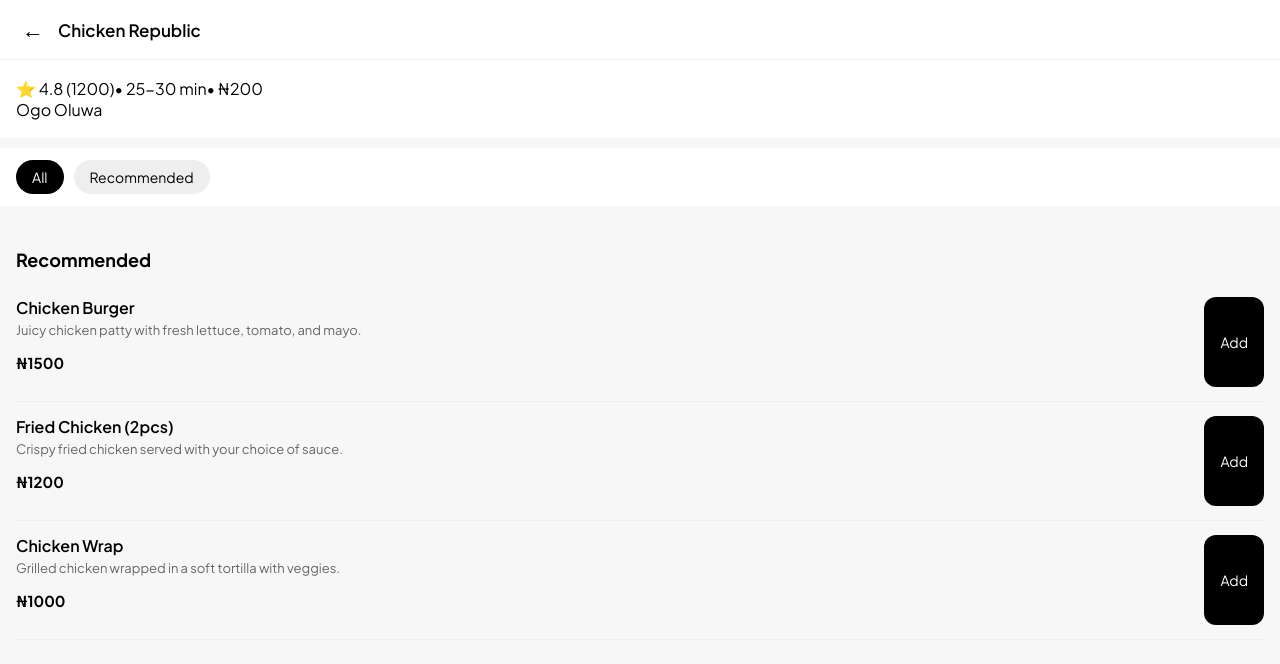
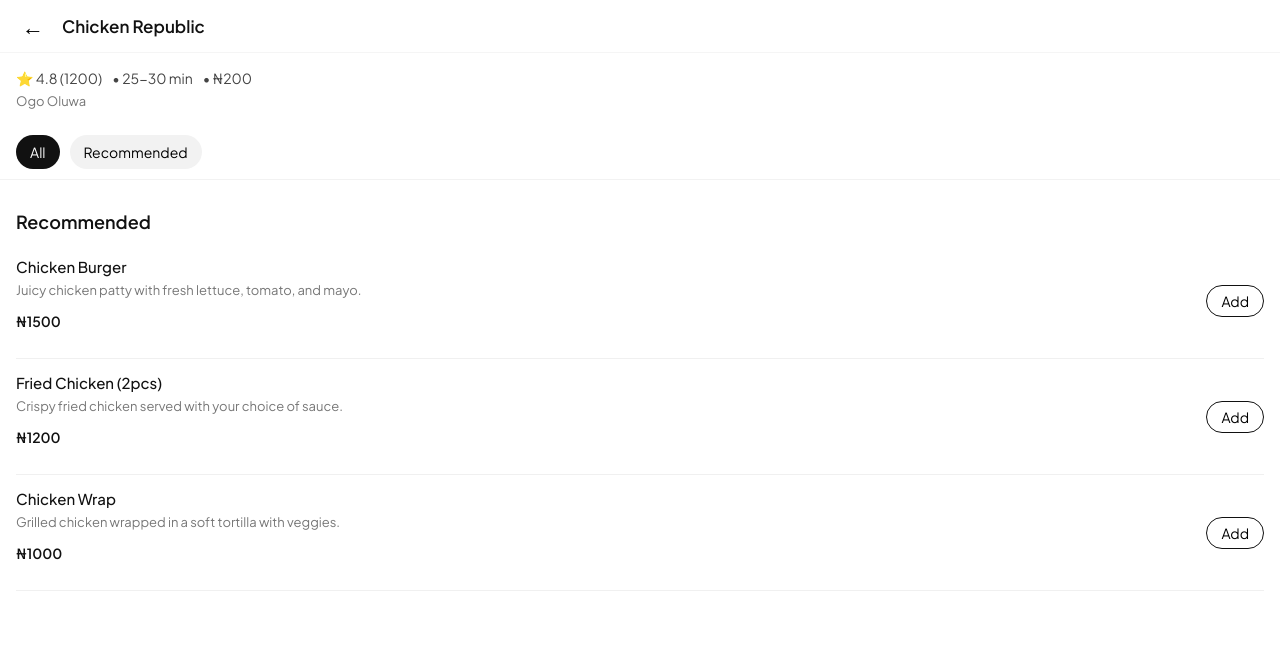
Before and after one commit to ay30bg/droppa, a React (Create React App) app: page /details/1 in a window 1280 px wide. Shown: the top 664 px of the page. Built offline with nearby package versions, Linux system fonts and the light colour scheme.

Commit message:
Update restaurantdetails.css

```diff
--- a/src/styles/restaurantdetails.css
+++ b/src/styles/restaurantdetails.css
@@ -1,35 +1,33 @@
-/* GLOBAL PAGE */
+/* ================= BASE ================= */
 .cd-page {
   height: 100vh;
   overflow-y: auto;
-  background: #f7f7f7;
+  background: #ffffff;
   font-family: -apple-system, BlinkMacSystemFont, "Inter", sans-serif;
-  padding-bottom: 90px;
+  padding-bottom: 96px;
+  color: #111;
 }
 
-/* HEADER */
+/* ================= HEADER ================= */
 .cd-header {
   position: sticky;
   top: 0;
-  z-index: 30;
+  z-index: 50;
   display: flex;
   align-items: center;
+  gap: 12px;
   padding: 14px 16px;
-  background: #fff;
-  transition: all 0.25s ease-in-out;
-  border-bottom: 1px solid #eee;
-}
-
-.cd-header.shrunk {
-  padding: 8px 16px;
+  background: rgba(255, 255, 255, 0.95);
+  backdrop-filter: blur(12px);
+  border-bottom: 1px solid rgba(0, 0, 0, 0.04);
 }
 
 .cd-back {
+  border: none;
   background: none;
-  border: none;
   font-size: 22px;
-  margin-right: 8px;
   cursor: pointer;
+  line-height: 1;
 }
 
 .cd-title {
@@ -37,211 +35,175 @@
   font-weight: 600;
 }
 
-/* RESTAURANT INFO CONTAINER */
+/* ================= REST INFO ================= */
 .cd-rest-info {
-  padding: 18px 16px;
-  background: #fff;
-  margin-bottom: 10px;
+  padding: 16px;
 }
 
-/* ⭐ Rating | ETA | Delivery Fee */
-.cd-sub-info {
+.cd-meta {
   display: flex;
-  align-items: center;
-  gap: 6px;
+  gap: 10px;
   font-size: 14px;
-  font-weight: 600;
-  color: #222;
-  margin-bottom: 8px;
+  color: #444;
+  flex-wrap: wrap;
 }
 
-.cd-rating {
-  display: flex;
-  align-items: center;
+.cd-meta span {
+  white-space: nowrap;
 }
 
-.cd-orders {
-  margin-left: 2px;
-  font-size: 12px;
+.cd-street {
+  margin-top: 6px;
+  font-size: 13px;
   color: #777;
 }
 
-.cd-separator {
-  color: #999;
-  font-weight: 400;
-}
-
-.cd-eta,
-.cd-fee {
-  color: #333;
+.cd-closed {
+  margin-top: 10px;
+  font-size: 13px;
+  color: #d32f2f;
   font-weight: 500;
 }
 
-/* STREET */
-.cd-street-info {
-  font-size: 14px;
-  margin-bottom: 10px;
-  color: #444;
-}
-
-/* TAGS */
-.cd-tags {
-  display: flex;
-  gap: 8px;
-  margin-bottom: 12px;
-}
-
-.cd-badge {
-  font-size: 12px;
-  padding: 5px 10px;
-  border-radius: 8px;
-  color: #fff;
-}
-
-.top-rated {
-  background: #34c759; /* green */
-}
-
-.popular {
-  background: #ff9500; /* orange */
-}
-
-/* CLOSED OR DELIVERY BOX */
-.cd-closed-banner {
-  padding: 10px;
-  background: #ff3b30;
-  color: #fff;
-  text-align: center;
-  border-radius: 8px;
-}
-
-.cd-delivery-box {
-  padding: 10px;
-  background: #f2f2f7;
-  color: #333;
-  text-align: center;
-  border-radius: 8px;
-}
-
-/* CATEGORIES */
+/* ================= CATEGORIES ================= */
 .cd-categories {
   display: flex;
   gap: 10px;
+  padding: 10px 16px;
   overflow-x: auto;
-  padding: 12px 16px;
-  background: #fff;
-  margin-bottom: 10px;
+  border-bottom: 1px solid rgba(0, 0, 0, 0.05);
+}
+
+.cd-categories::-webkit-scrollbar {
+  display: none;
 }
 
 .cd-categories button {
-  padding: 8px 16px;
-  border-radius: 20px;
+  background: #f2f2f2;
   border: none;
-  background: #eee;
+  padding: 8px 14px;
+  border-radius: 999px;
   font-size: 14px;
   cursor: pointer;
+  white-space: nowrap;
+  transition: background 0.15s ease;
 }
 
-.cd-categories .active {
-  background: #000;
-  color: #fff;
+.cd-categories button.active {
+  background: #111;
+  color: #ffffff;
 }
 
-/* MENU SECTION */
+/* ================= MENU ================= */
 .cd-menu-section {
-  padding: 14px 16px;
+  padding: 12px 16px;
 }
 
 .cd-section-title {
   font-size: 18px;
-  font-weight: 700;
-  margin-bottom: 12px;
+  font-weight: 600;
+  margin: 18px 0 10px;
 }
 
-/* MENU ITEM */
+/* ================= MENU ITEM ================= */
 .cd-menu-item {
   display: flex;
   justify-content: space-between;
+  gap: 14px;
   padding: 14px 0;
-  border-bottom: 1px solid #eee;
+  border-bottom: 1px solid rgba(0, 0, 0, 0.06);
+}
+
+.cd-item-info {
+  flex: 1;
 }
 
 .cd-item-info h4 {
   margin: 0;
-  font-size: 16px;
-  font-weight: 600;
+  font-size: 15px;
+  font-weight: 500;
 }
 
 .cd-subtext {
   font-size: 13px;
-  color: #666;
-  margin: 4px 0;
+  color: #777;
+  margin: 6px 0;
 }
 
 .cd-price {
-  font-size: 15px;
-  font-weight: 700;
+  font-weight: 600;
+  font-size: 14px;
 }
 
-/* ADD BUTTON & QTY */
+/* ================= ADD / QTY ================= */
 .cd-add-btn {
-  background: #000;
-  color: #fff;
-  padding: 8px 16px;
-  border-radius: 12px;
-  border: none;
+  align-self: center;
+  border: 1px solid #111;
+  background: #ffffff;
+  padding: 6px 14px;
+  border-radius: 999px;
+  font-size: 14px;
   cursor: pointer;
-  font-size: 14px;
 }
 
 .cd-qty-box {
   display: flex;
   align-items: center;
-  gap: 10px;
+  gap: 12px;
+  align-self: center;
 }
 
 .cd-qty-box button {
-  background: #f2f2f7;
   border: none;
-  width: 30px;
-  height: 30px;
-  border-radius: 50%;
-  font-size: 18px;
+  background: none;
+  font-size: 20px;
   cursor: pointer;
 }
 
-/* SKELETON LOADING */
-.cd-skeleton-card {
-  height: 70px;
-  background: #e2e2e2;
-  border-radius: 10px;
-  margin-bottom: 12px;
-  animation: pulse 1.5s infinite ease-in-out;
+.cd-qty-box span {
+  min-width: 18px;
+  text-align: center;
+  font-weight: 600;
 }
 
-@keyframes pulse {
-  0% { opacity: 0.6; }
-  50% { opacity: 1; }
-  100% { opacity: 0.6; }
-}
-
-/* CART BAR */
+/* ================= CART BAR ================= */
 .cd-cart-bar {
   position: fixed;
-  bottom: 0;
-  left: 0;
-  right: 0;
-  background: #000;
-  color: #fff;
+  bottom: 12px;
+  left: 12px;
+  right: 12px;
+  background: #111;
+  color: #ffffff;
   padding: 16px;
+  border-radius: 14px;
   display: flex;
   justify-content: space-between;
   align-items: center;
-  font-size: 16px;
-  font-weight: 700;
+  font-size: 15px;
+  font-weight: 600;
   cursor: pointer;
 }
 
-.cd-cart-total {
-  font-size: 16px;
+/* ================= SKELETON ================= */
+.cd-skeleton-card {
+  height: 72px;
+  border-radius: 12px;
+  margin-bottom: 12px;
+  background: linear-gradient(
+    90deg,
+    #eeeeee 25%,
+    #f5f5f5 37%,
+    #eeeeee 63%
+  );
+  background-size: 400% 100%;
+  animation: shimmer 1.3s ease infinite;
 }
+
+@keyframes shimmer {
+  0% {
+    background-position: 100% 0;
+  }
+  100% {
+    background-position: 0 0;
+  }
+}
```
